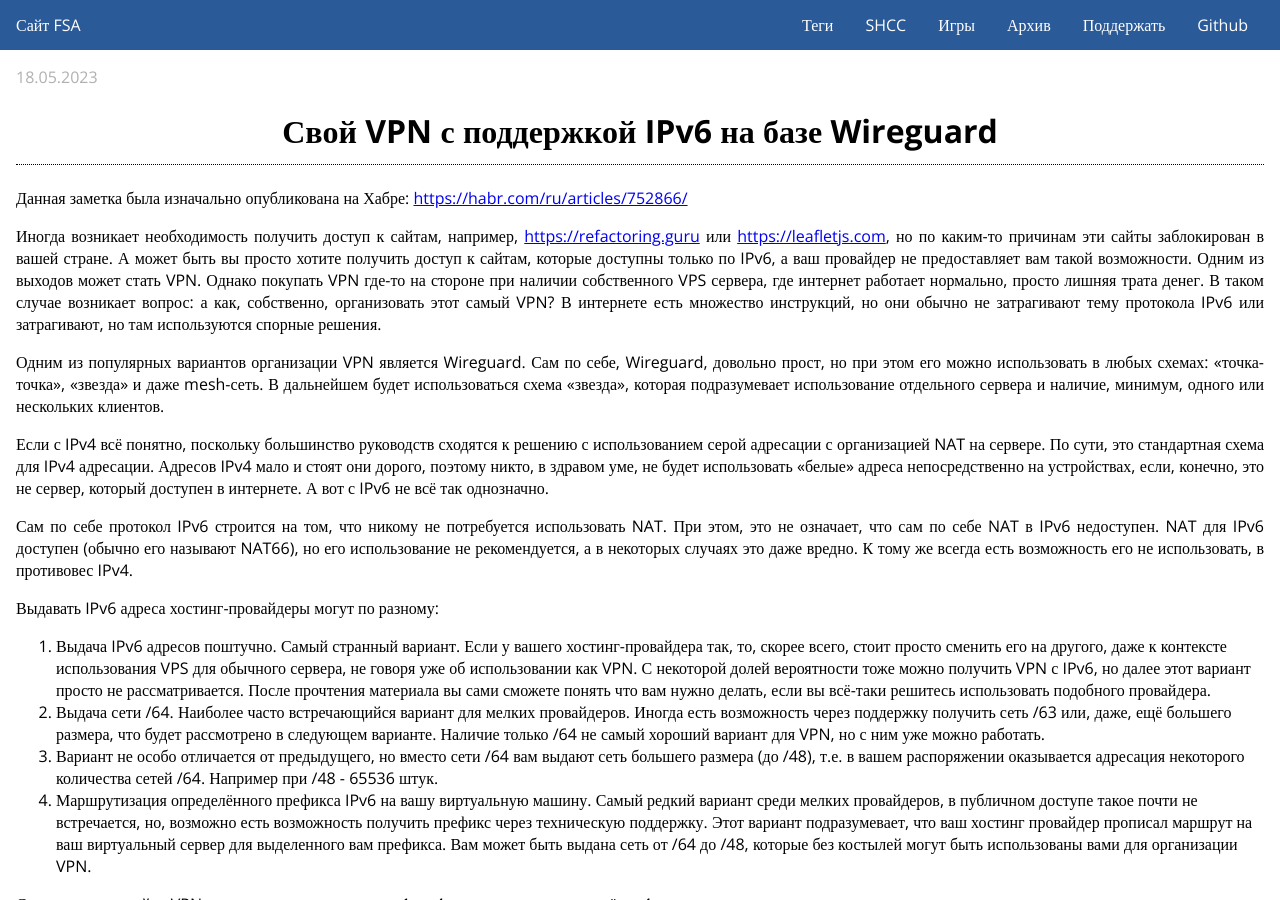
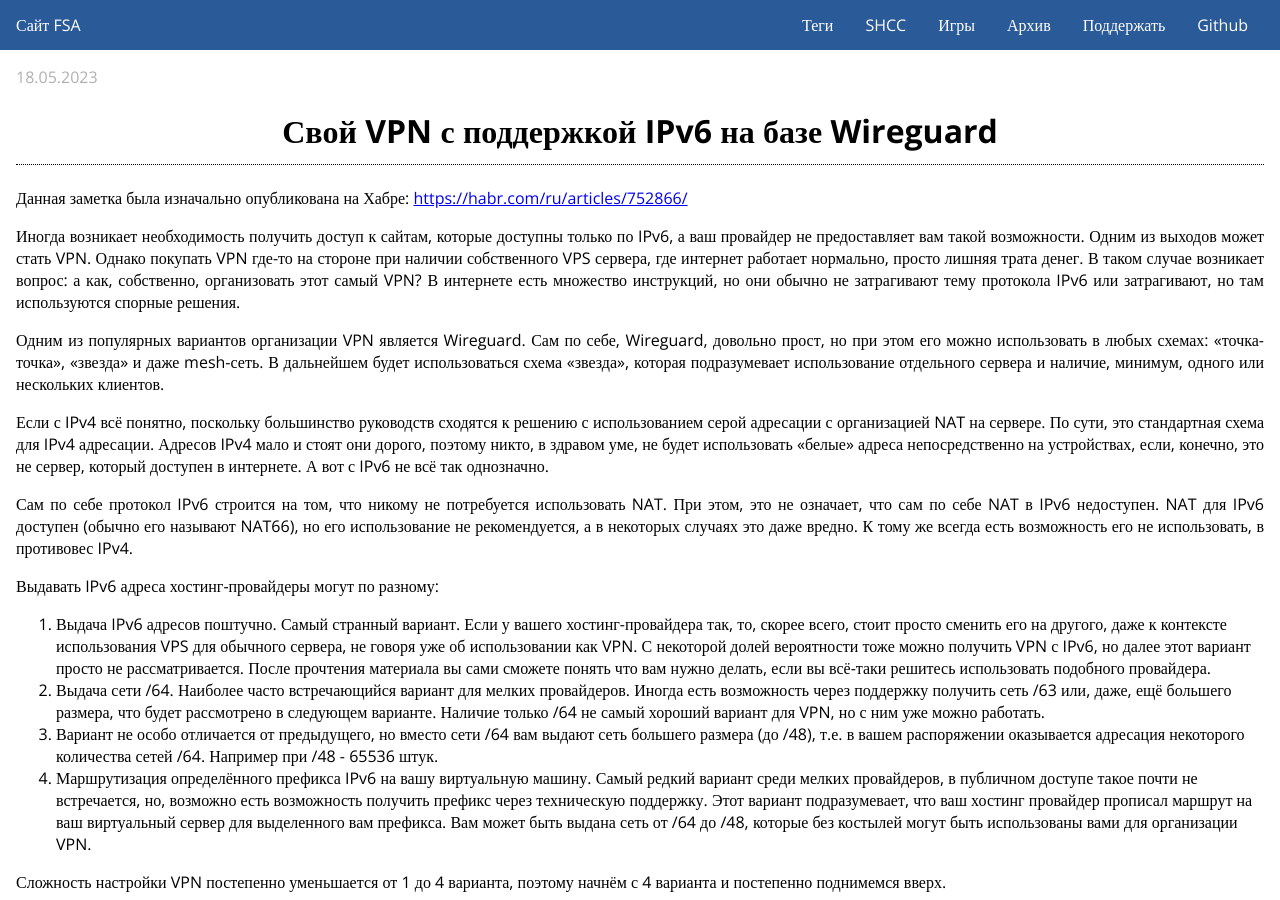
Before and after one commit to fsa/site, a Jekyll site: the page built from _posts/2023-08-05-vpn-ipv6.md, in a window 1280 px wide and 900 px high. Built offline with Jekyll 4.4.1, drawn with Linux system fonts in a browser that asks for light colours.

Commit message:
Убран пример с обходом

```diff
--- a/_posts/2023-08-05-vpn-ipv6.md
+++ b/_posts/2023-08-05-vpn-ipv6.md
@@ -8,7 +8,7 @@
 
 Данная заметка была изначально опубликована на Хабре: <https://habr.com/ru/articles/752866/>
 
-Иногда возникает необходимость получить доступ к сайтам, например, <https://refactoring.guru> или <https://leafletjs.com>, но по каким-то причинам эти сайты заблокирован в вашей стране. А может быть вы просто хотите получить доступ к сайтам, которые доступны только по IPv6, а ваш провайдер не предоставляет вам такой возможности. Одним из выходов может стать VPN. Однако покупать VPN где-то на стороне при наличии собственного VPS сервера, где интернет работает нормально, просто лишняя трата денег. В таком случае возникает вопрос: а как, собственно, организовать этот самый VPN? В интернете есть множество инструкций, но они обычно не затрагивают тему протокола IPv6 или затрагивают, но там используются спорные решения.
+Иногда возникает необходимость получить доступ к сайтам, которые доступны только по IPv6, а ваш провайдер не предоставляет вам такой возможности. Одним из выходов может стать VPN. Однако покупать VPN где-то на стороне при наличии собственного VPS сервера, где интернет работает нормально, просто лишняя трата денег. В таком случае возникает вопрос: а как, собственно, организовать этот самый VPN? В интернете есть множество инструкций, но они обычно не затрагивают тему протокола IPv6 или затрагивают, но там используются спорные решения.
 
 Одним из популярных вариантов организации VPN является Wireguard. Сам по себе, Wireguard, довольно прост, но при этом его можно использовать в любых схемах: «точка-точка», «звезда» и даже mesh-сеть. В дальнейшем будет использоваться схема «звезда», которая подразумевает использование отдельного сервера и наличие, минимум, одного или нескольких клиентов.
 
```
